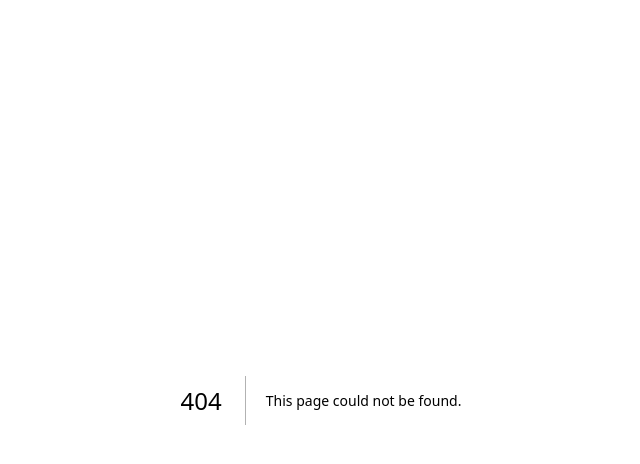
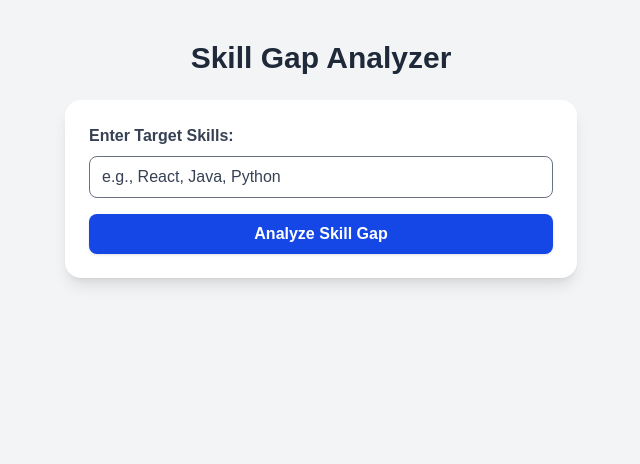
Before and after one commit to Hiya13/skill-gap-analyzer, a Next.js app: page /dashboard in a window 1280 px wide. Before the commit this address had no page. Shown: the top 464 px of the page, without its empty margins (319-959 px from the left). Built offline with nearby package versions, Linux system fonts and the light colour scheme.

Commit message:
Day05: dashboard-setup

```diff
--- /dev/null
+++ b/src/app/dashboard/page.tsx
@@ -0,0 +1,66 @@
+"use client";
+import { useState } from "react";
+
+export default function Dashboard() {
+  const [targetSkills, setTargetSkills] = useState("");
+  const [result, setResult] = useState<any>(null);
+  const [loading, setLoading] = useState(false);
+
+  const handleAnalyze = async () => {
+    setLoading(true);
+    const res = await fetch("/api/analyze", {
+      method: "POST",
+      headers: { "Content-Type": "application/json" },
+      body: JSON.stringify({
+        targetSkills: targetSkills.split(",").map((s) => s.trim()),
+      }),
+    });
+    const data = await res.json();
+    setResult(data);
+    setLoading(false);
+  };
+
+  return (
+    <div className="min-h-screen bg-gray-100 flex flex-col items-center p-10">
+      <h1 className="text-3xl font-bold text-gray-800 mb-6">
+        Skill Gap Analyzer
+      </h1>
+
+      <div className="bg-white shadow-lg rounded-2xl p-6 w-full max-w-lg">
+        <label className="block text-gray-700 mb-2 font-semibold">
+          Enter Target Skills:
+        </label>
+        <input
+          type="text"
+          className="w-full border border-gray-500 rounded-lg px-3 py-2 mb-4 text-gray-900 placeholder-gray-700 focus:outline-none focus:ring-2 focus:ring-blue-600 focus:border-blue-600"
+          placeholder="e.g., React, Java, Python"
+          value={targetSkills}
+          onChange={(e) => setTargetSkills(e.target.value)}
+        />
+
+        <button
+          onClick={handleAnalyze}
+          disabled={loading}
+          className="w-full bg-blue-700 text-white py-2 rounded-lg font-semibold hover:bg-blue-800 active:bg-blue-900 transition shadow-sm"
+        >
+          {loading ? "Analyzing..." : "Analyze Skill Gap"}
+        </button>
+
+        {result && (
+  <div className="mt-6 bg-gray-100 p-4 rounded-lg border border-gray-300">
+    <p className="text-gray-900">
+      <strong className="text-gray-950">User:</strong> {result.user}
+    </p>
+    <p className="text-gray-900">
+      <strong className="text-gray-950">Existing Skills:</strong> {result.existingSkills.join(", ")}
+    </p>
+    <p className="text-gray-900">
+      <strong className="text-gray-950">Missing Skills:</strong> {result.missingSkills.join(", ")}
+    </p>
+  </div>
+)}
+
+      </div>
+    </div>
+  );
+}
--- a/src/app/page.tsx
+++ b/src/app/page.tsx
@@ -1,6 +1,7 @@
 'use client';
 
 import { useState, useEffect } from 'react';
+import Link from 'next/link';
 
 export default function HomePage() {
   const [users, setUsers] = useState<any[]>([]);
@@ -47,6 +48,12 @@ export default function HomePage() {
     <h1 className="text-4xl font-extrabold text-gray-800 mb-6 flex items-center gap-2">
       Skill Gap Analyzer <span>🧠</span>
     </h1>
+
+    <Link href="/dashboard">
+      <button className="mb-6 bg-blue-600 text-white px-6 py-2 rounded-lg hover:bg-blue-700 transition">
+        Go to Dashboard
+      </button>
+    </Link>
 
     <form
       onSubmit={handleSubmit}
```
